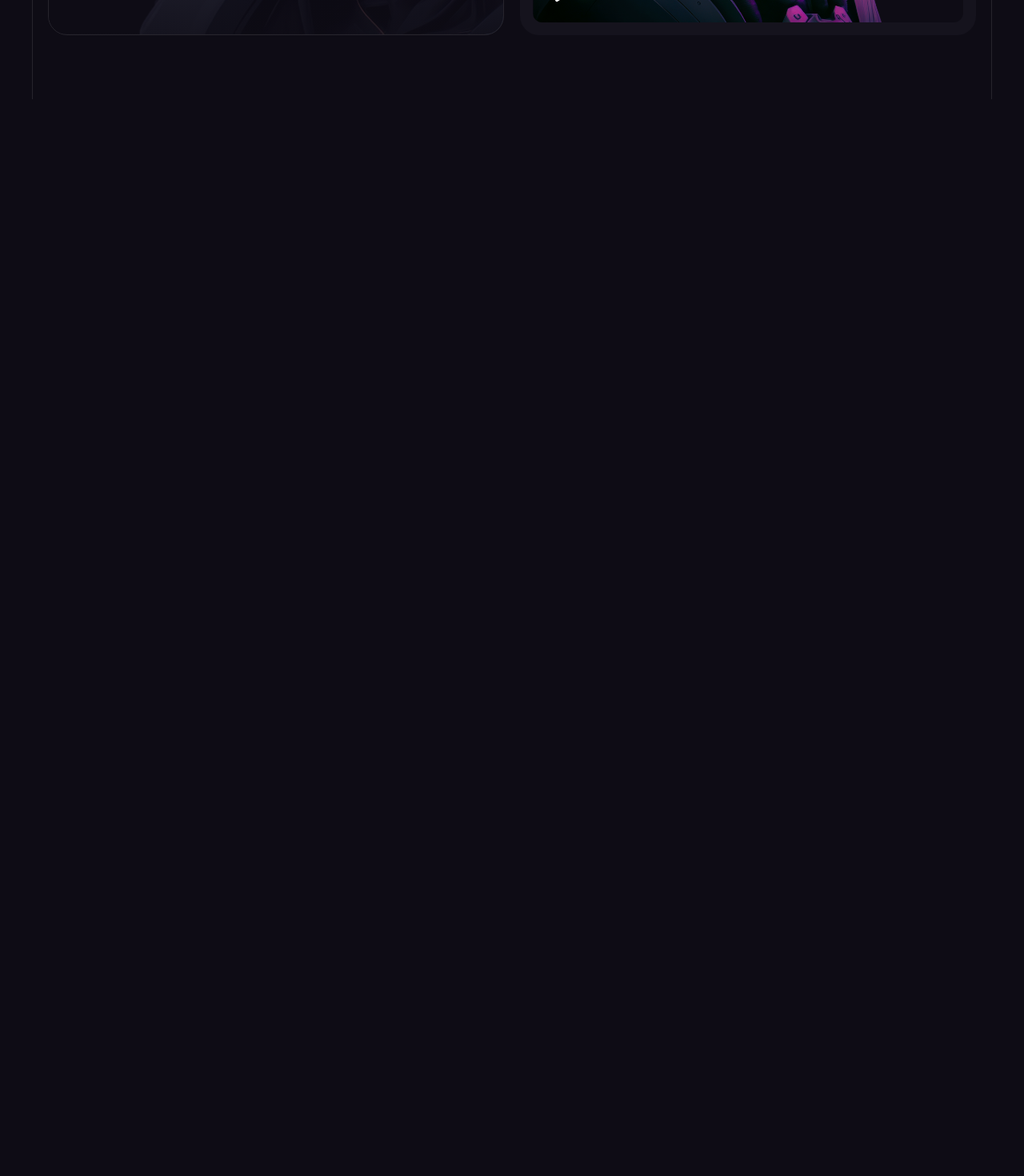
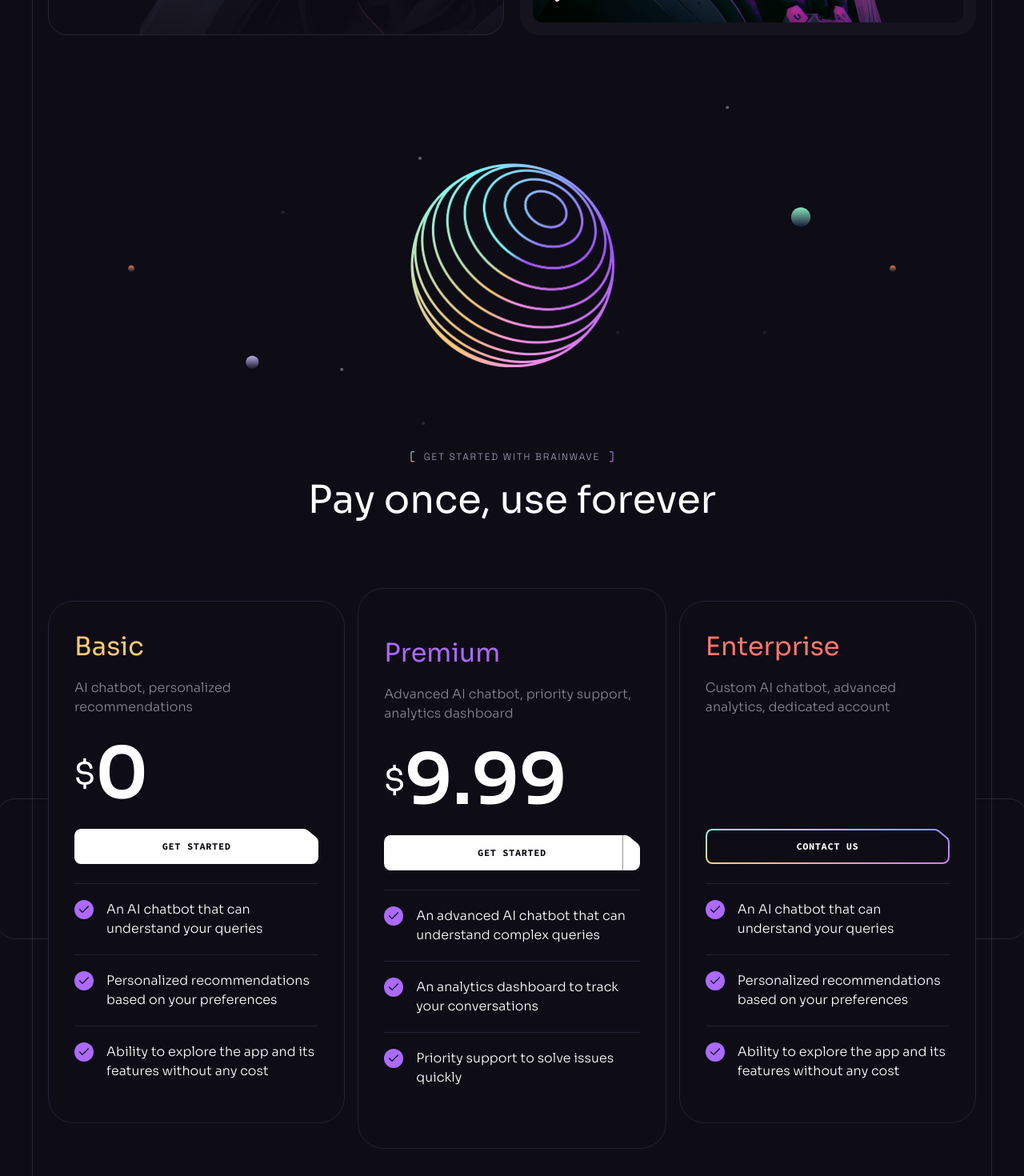
Before and after one commit to maxdevocht/Brainwave, a React (Vite) app: page / in a window 1280 px wide. Shown: the part 5560-7030 px from the top of the page at 80% size. Before the commit the page ends 5684 px from the top, so only its background shows below. Built offline with nearby package versions, Linux system fonts and the light colour scheme.

Commit message:
Created prcing component

```diff
--- a/src/App.jsx
+++ b/src/App.jsx
@@ -4,6 +4,7 @@ import Header from "./components/Header";
 import Hero from "./components/Hero";
 import Collaboration from "./components/Collaboration";
 import Services from "./components/Services";
+import Pricing from "./components/Pricing";
 
 function App() {
   return (
@@ -14,6 +15,7 @@ function App() {
         <Benefits />
         <Collaboration />
         <Services />
+        <Pricing />
       </div>
 
       <ButtonGradient />
--- a/src/components/Heading.jsx
+++ b/src/components/Heading.jsx
@@ -1,8 +1,11 @@
-const Heading = ({ className, title, text }) => {
+import Tagline from "./Tagline";
+
+const Heading = ({ className, title, text, tag }) => {
   return (
     <div
       className={` ${className} max-w-[50] mx-auto mb-12 lg:mb-20 text-center`}
     >
+      {tag && <Tagline className="mb-4 md:justify-center">{tag}</Tagline>}
       {title && <h2 className="h2">{title}</h2>}
       {text && <p className="body-2 mt-4 text-n-4">{text}</p>}
     </div>
--- /dev/null
+++ b/src/components/Pricing.jsx
@@ -0,0 +1,45 @@
+import { smallSphere, stars } from "../assets";
+import Heading from "./Heading";
+import PricingList from "./PricingList";
+import Section from "./Section";
+import { LeftLine, RightLine } from "./design/Pricing";
+
+const Pricing = () => {
+  return (
+    <Section id="#pricing" className="overflow-hidden">
+      <div className="container relative z-2">
+        <div className="hidden relative justify-center mb-[6.5rem] lg:flex">
+          <img
+            src={smallSphere}
+            className="relative z-1"
+            width={255}
+            height={255}
+            alt="Sphere"
+          />
+          <div className="absolute top-1/2 left-1/2 w-[60rem] -translate-x-1/2 -translate-y-1/2 pointer-events-none">
+            <img
+              src={stars}
+              className="w-full"
+              width={950}
+              height={400}
+              alt="Stars"
+            />
+          </div>
+        </div>
+
+        <Heading
+          tag="Get Started with Brainwave"
+          title="Pay once, use forever"
+        />
+
+        <div className="relative">
+          <PricingList />
+          <LeftLine />
+          <RightLine />
+        </div>
+      </div>
+    </Section>
+  );
+};
+
+export default Pricing;
--- /dev/null
+++ b/src/components/PricingList.jsx
@@ -0,0 +1,53 @@
+import { check } from "../assets";
+import { pricing } from "../constants";
+import Button from "./Button";
+
+const PricingList = () => {
+  return (
+    <div className="flex gap-[1rem] max-lg:flex-wrap">
+      {pricing.map((item) => (
+        <div
+          key={item.id}
+          className="w-[19rem] max-lg:w-full h-full px-8 bg-n-8 border border-n-6 rounded-[2rem] lg:w-auto even:py-14 odd:py-8 odd:my-4 [&>h4]:first:text-color-2 [&>h4]:even:text-color-1 [&>h4]:last:text-color-3"
+        >
+          <h4 className="h4 mb-4">{item.title}</h4>
+          <p className="body-2 min-h-[4rem] mb-3 text-n-1/50">
+            {item.description}
+          </p>
+
+          <div className="flex items-center h-[5.5rem] mb-6">
+            {item.price && (
+              <>
+                <div className="h3">$</div>
+                <div className="text-[5.5rem] leading-none font-bold">
+                  {item.price}
+                </div>
+              </>
+            )}
+          </div>
+          <Button
+            className="w-full mb-6"
+            href={item.price ? "./pricing" : "mailto:maxdevocht@hotmail.com"}
+            white={!!item.price}
+          >
+            {item.price ? "Get Started" : "Contact Us"}
+          </Button>
+
+          <ul>
+            {item.features.map((feature, index) => (
+              <li
+                key={index}
+                className="flex items-start py-5 border-t border-n-6"
+              >
+                <img src={check} width={24} height={24} alt="Check" />
+                <p className="body-2 ml-4">{feature}</p>
+              </li>
+            ))}
+          </ul>
+        </div>
+      ))}
+    </div>
+  );
+};
+
+export default PricingList;
--- /dev/null
+++ b/src/components/Tagline.jsx
@@ -0,0 +1,13 @@
+import brackets from "../assets/svg/Brackets";
+
+const Tagline = ({ className, children }) => {
+  return (
+    <div className={`tagline flex items-center ${className || ""}`}>
+      {brackets("left")}
+      <div className="mx-3 text-n-3">{children}</div>
+      {brackets("right")}
+    </div>
+  );
+};
+
+export default Tagline;
```
